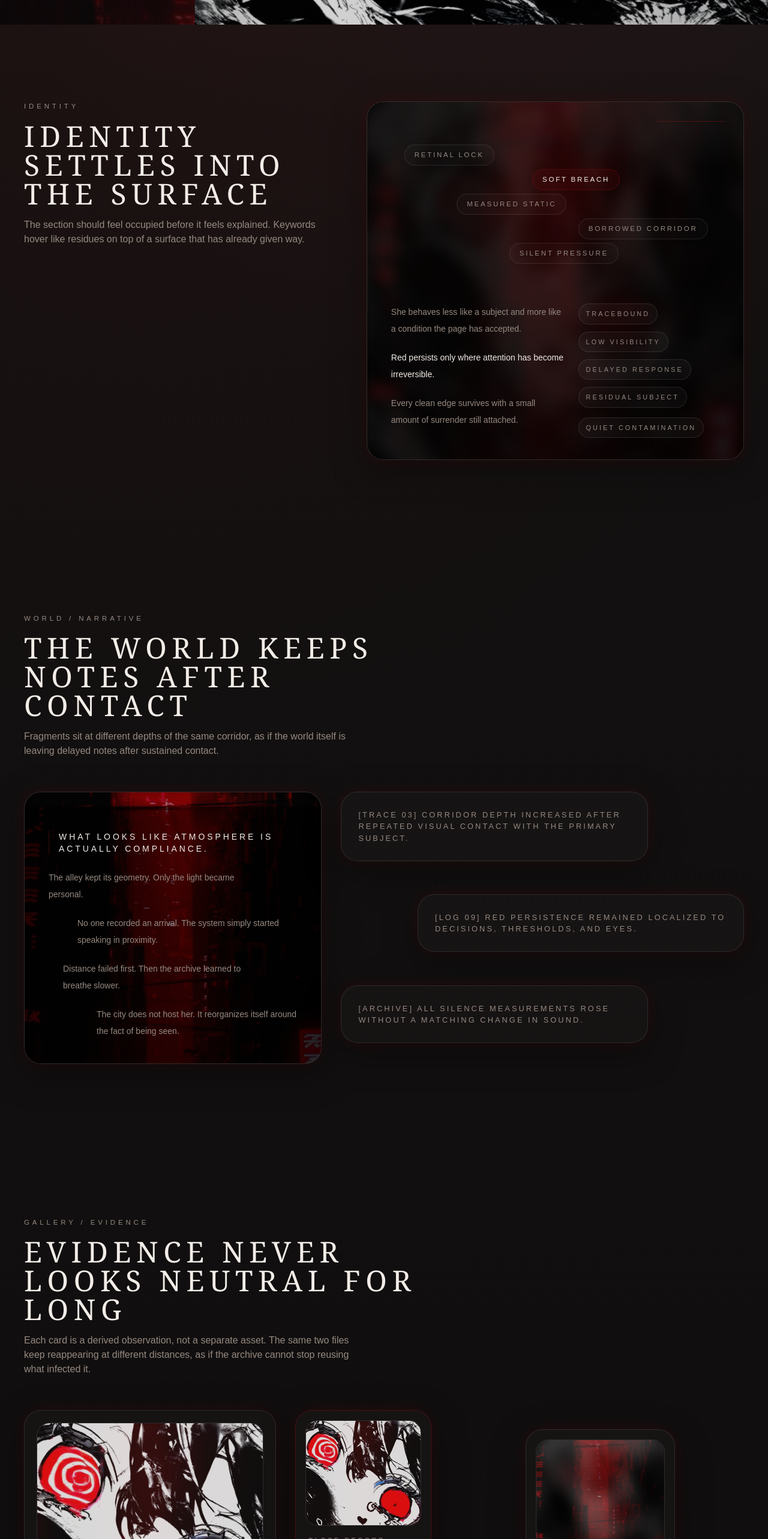
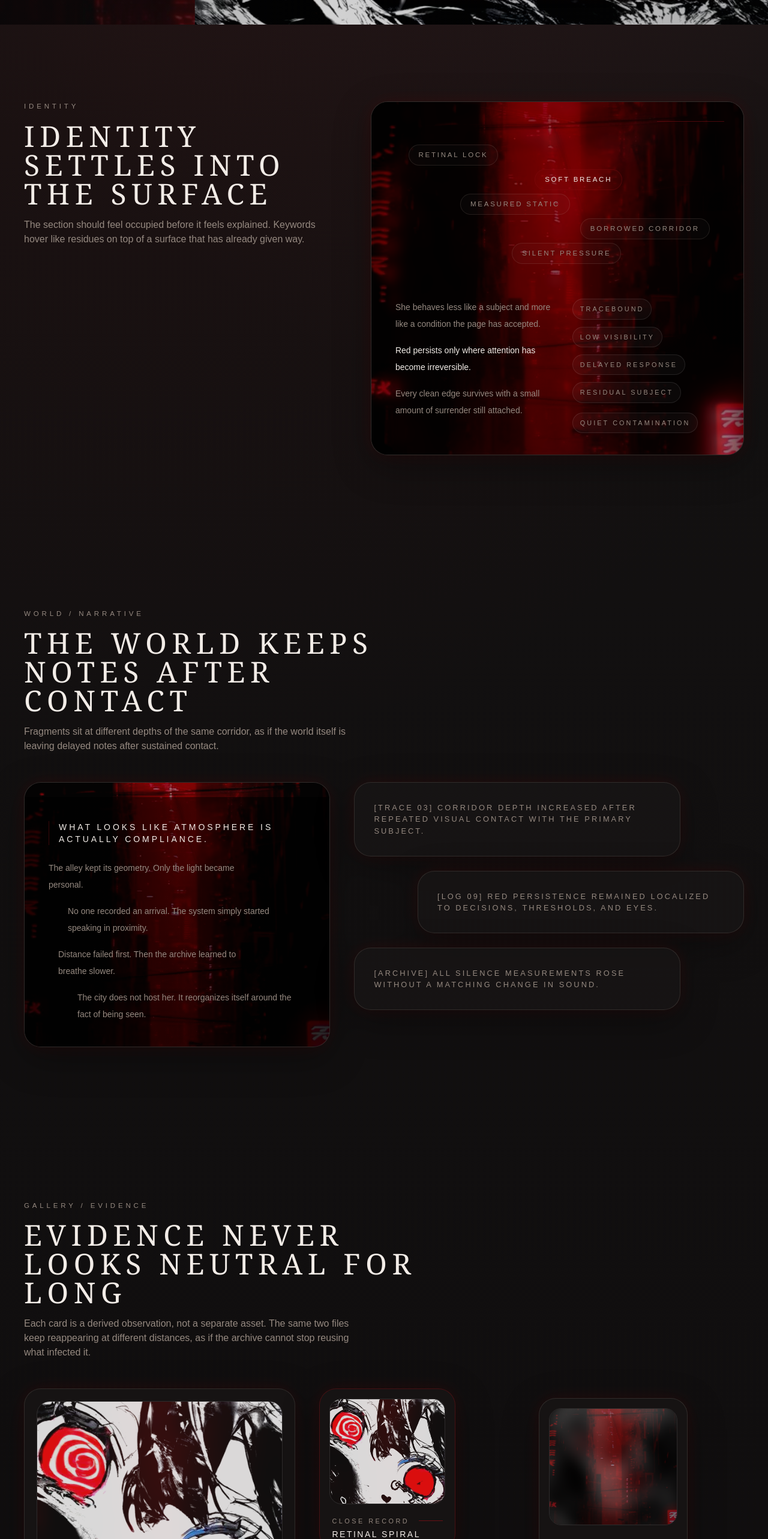
Before and after one commit to gwon1023/fanSite, a Next.js app: page / in a window 1280 px wide. Shown: the part 876-3442 px from the top of the page at 60% size. Built offline with nearby package versions, Linux system fonts and the light colour scheme.

Commit message:
Unify bg1 backgrounds and align section spacing

```diff
--- a/components/sections/GallerySection.tsx
+++ b/components/sections/GallerySection.tsx
@@ -20,7 +20,7 @@ export function GallerySection() {
 
   return (
     <section className="px-6 py-24 md:px-10 md:py-32">
-      <div className="mx-auto max-w-7xl space-y-14">
+      <div className="mx-auto max-w-7xl space-y-12">
         <Reveal>
           <SectionTitle
             eyebrow="Gallery / Evidence"
@@ -29,7 +29,7 @@ export function GallerySection() {
           />
         </Reveal>
 
-        <div className="grid gap-8 lg:grid-cols-[0.72fr_1.28fr]">
+        <div className="grid gap-10 lg:grid-cols-[0.78fr_1.22fr] lg:items-start">
           <Reveal delay={0.08}>
             <ThemedPanel className="relative overflow-hidden p-5">
               <div className="relative aspect-[0.84] overflow-hidden rounded-[22px] border border-white/10">
@@ -52,7 +52,7 @@ export function GallerySection() {
             </ThemedPanel>
           </Reveal>
 
-          <div className="grid gap-5 md:grid-cols-2">
+          <div className="grid gap-6 md:grid-cols-2">
             {evidenceItems.map((item, index) => (
               <Reveal key={item.id} delay={0.12 + index * 0.08}>
                 <motion.button
@@ -60,8 +60,8 @@ export function GallerySection() {
                   onClick={() => setActiveIndex(index)}
                   className={cn(
                     "group text-left",
-                    index === 1 ? "md:translate-y-8" : "",
-                    index === 2 ? "md:-translate-y-4" : ""
+                    index === 1 ? "md:translate-y-4" : "",
+                    index === 2 ? "md:-translate-y-2" : ""
                   )}
                   whileHover={{
                     x: index % 2 === 0 ? motionPreset.hoverShiftDistance : -motionPreset.hoverShiftDistance,
@@ -83,7 +83,7 @@ export function GallerySection() {
                       ) : null}
                       <div className="absolute inset-0 bg-gradient-to-t from-[var(--color-bg)]/65 to-transparent" />
                     </div>
-                    <div className="flex items-center justify-between gap-4 px-1 pb-1 pt-4">
+                    <div className="flex items-center justify-between gap-4 px-1 pb-1 pt-5">
                       <span className="text-[0.68rem] uppercase tracking-[0.32em] text-[var(--color-text-secondary)]">
                         {item.label}
                       </span>
--- a/components/sections/IdentitySection.tsx
+++ b/components/sections/IdentitySection.tsx
@@ -12,7 +12,7 @@ import { infectedTheme } from "@/config/theme";
 export function IdentitySection() {
   return (
     <section className="px-6 py-24 md:px-10 md:py-32">
-      <div className="mx-auto grid max-w-7xl gap-14 lg:grid-cols-[0.9fr_1.1fr]">
+      <div className="mx-auto grid max-w-7xl gap-12 lg:grid-cols-[0.92fr_1.08fr] lg:items-start">
         <Reveal>
           <SectionTitle
             eyebrow="Identity"
@@ -24,14 +24,14 @@ export function IdentitySection() {
         <Reveal delay={0.15}>
           <ThemedPanel className="relative overflow-hidden p-8 md:p-10">
             <div className="absolute inset-0">
-              <DerivedImageLayer asset={derivedAssets.blurredCrop} className="scale-[1.16]" />
+              <DerivedImageLayer asset={derivedAssets.verticalCorridor} className="scale-[1.18]" />
             </div>
             <div className="absolute inset-0">
               <DerivedImageLayer asset={derivedAssets.blurredCity} className="scale-[1.22]" />
             </div>
-            <div className="absolute inset-0 bg-gradient-to-br from-black/35 via-black/45 to-black/70" />
+            <div className="absolute inset-0 bg-gradient-to-br from-black/42 via-black/48 to-black/72" />
             <div className="absolute right-8 top-8 h-px w-28" style={{ background: "rgba(139, 17, 22, 0.5)" }} />
-            <div className="relative grid gap-10">
+            <div className="relative grid gap-8">
               <div className="relative min-h-[16rem]">
                 {siteContent.identity.keywords.map((keyword, index) => (
                   <motion.span
@@ -57,8 +57,8 @@ export function IdentitySection() {
                 ))}
               </div>
 
-              <div className="grid gap-6 md:grid-cols-[1.1fr_0.9fr]">
-                <div className="space-y-5 text-sm leading-7 text-[var(--color-text-secondary)]">
+              <div className="grid gap-6 md:grid-cols-[1.05fr_0.95fr]">
+                <div className="space-y-4 text-sm leading-7 text-[var(--color-text-secondary)]">
                   {siteContent.identity.intro.map((line, index) => (
                     <p key={line} className={index === 1 ? "text-[var(--color-text-primary)]" : undefined}>
                       {line}
--- a/components/sections/MotifSection.tsx
+++ b/components/sections/MotifSection.tsx
@@ -12,7 +12,7 @@ import { infectedTheme } from "@/config/theme";
 export function MotifSection() {
   return (
     <section className="relative overflow-hidden px-6 pb-28 pt-24 md:px-10 md:pb-36 md:pt-32">
-      <div className="mx-auto max-w-7xl">
+      <div className="mx-auto max-w-7xl space-y-12">
         <Reveal>
           <SectionTitle
             eyebrow="Motif / Keywords"
@@ -21,21 +21,17 @@ export function MotifSection() {
           />
         </Reveal>
 
-        <div className="relative mt-16 min-h-[28rem]">
+        <div className="relative min-h-[30rem] overflow-hidden rounded-[2rem] border border-white/10 bg-black/10 px-6 py-8 md:px-10 md:py-10">
           <div className="absolute inset-0 overflow-hidden rounded-[2rem]">
             <DerivedImageLayer asset={derivedAssets.darkCity} className="scale-[1.24]" />
-            <DerivedImageLayer asset={derivedAssets.silhouetteCrop} className="scale-[1.08]" />
-            <div className="absolute inset-0 bg-gradient-to-b from-black/30 via-black/50 to-black/80" />
+            <DerivedImageLayer asset={derivedAssets.redHazeCity} className="scale-[1.14]" />
+            <div className="absolute inset-0 bg-gradient-to-b from-black/24 via-black/44 to-black/76" />
           </div>
-          {siteContent.motifs.words.map((motif, index) => (
-            <FloatingLayer key={motif} delay={index * 0.2} className="absolute">
+          <div className="relative grid gap-4 md:grid-cols-2 xl:grid-cols-3">
+            {siteContent.motifs.words.map((motif, index) => (
+              <FloatingLayer key={motif} delay={index * 0.16} className="relative">
               <motion.span
-                className="inline-flex rounded-full border border-white/10 bg-white/[0.03] px-5 py-3 font-display text-xl uppercase tracking-[0.28em] text-[var(--color-text-primary)] md:text-3xl"
-                style={{
-                  left: `${4 + (index % 3) * 23}%`,
-                  top: `${10 + Math.floor(index / 2) * 23 + (index % 2) * 7}%`,
-                  position: "absolute",
-                }}
+                className="flex min-h-[6.5rem] items-center rounded-[1.5rem] border border-white/10 bg-white/[0.03] px-5 py-4 font-display text-lg uppercase tracking-[0.24em] text-[var(--color-text-primary)] md:text-2xl"
                 whileHover={{
                   x: infectedTheme.hoverShift,
                   borderColor: infectedTheme.accent,
@@ -45,10 +41,11 @@ export function MotifSection() {
               >
                 {motif}
               </motion.span>
-            </FloatingLayer>
-          ))}
+              </FloatingLayer>
+            ))}
+          </div>
           <div
-            className="absolute bottom-0 right-0 max-w-sm border-l pl-6 text-sm leading-7 text-[var(--color-text-secondary)]"
+            className="relative mt-8 max-w-md border-l pl-6 text-sm leading-7 text-[var(--color-text-secondary)] md:ml-auto md:mt-10"
             style={{ borderColor: "rgba(139, 17, 22, 0.35)" }}
           >
             {siteContent.motifs.linger}
--- a/components/sections/NarrativeSection.tsx
+++ b/components/sections/NarrativeSection.tsx
@@ -7,7 +7,7 @@ import { derivedAssets, siteContent } from "@/config/content";
 export function NarrativeSection() {
   return (
     <section className="px-6 py-24 md:px-10 md:py-32">
-      <div className="mx-auto max-w-7xl space-y-14">
+      <div className="mx-auto max-w-7xl space-y-12">
         <Reveal>
           <SectionTitle
             eyebrow="World / Narrative"
@@ -16,7 +16,7 @@ export function NarrativeSection() {
           />
         </Reveal>
 
-        <div className="grid gap-8 lg:grid-cols-[0.85fr_1.15fr]">
+        <div className="grid gap-10 lg:grid-cols-[0.88fr_1.12fr] lg:items-start">
           <Reveal delay={0.1}>
             <ThemedPanel className="relative space-y-6 overflow-hidden p-8 md:p-10">
               <div className="absolute inset-0">
@@ -30,7 +30,7 @@ export function NarrativeSection() {
                 >
                   {siteContent.narrative.highlight}
                 </p>
-                <div className="space-y-5 text-sm leading-7 text-[var(--color-text-secondary)]">
+                <div className="space-y-4 text-sm leading-7 text-[var(--color-text-secondary)]">
                   {siteContent.narrative.fragments.map((fragment, index) => (
                     <p
                       key={fragment}
@@ -38,10 +38,10 @@ export function NarrativeSection() {
                         index === 0
                           ? "max-w-[21rem]"
                           : index === 1
-                            ? "ml-12 max-w-[24rem]"
+                            ? "ml-8 max-w-[24rem]"
                             : index === 2
-                              ? "ml-6 max-w-[20rem]"
-                              : "ml-20 max-w-[24rem]"
+                              ? "ml-4 max-w-[20rem]"
+                              : "ml-12 max-w-[24rem]"
                       }
                     >
                       {fragment}
@@ -52,10 +52,10 @@ export function NarrativeSection() {
             </ThemedPanel>
           </Reveal>
 
-          <div className="grid gap-5">
+          <div className="grid gap-6">
             {siteContent.narrative.notes.map((note, index) => (
               <Reveal key={note} delay={0.18 + index * 0.08}>
-                <ThemedPanel className={index === 1 ? "ml-auto max-w-[34rem] p-7" : "max-w-[32rem] p-7"}>
+                <ThemedPanel className={index === 1 ? "ml-auto max-w-[34rem] p-8" : "max-w-[34rem] p-8"}>
                   <p className="text-[0.8rem] uppercase tracking-[0.24em] text-[var(--color-text-secondary)]">
                     {note}
                   </p>
```
